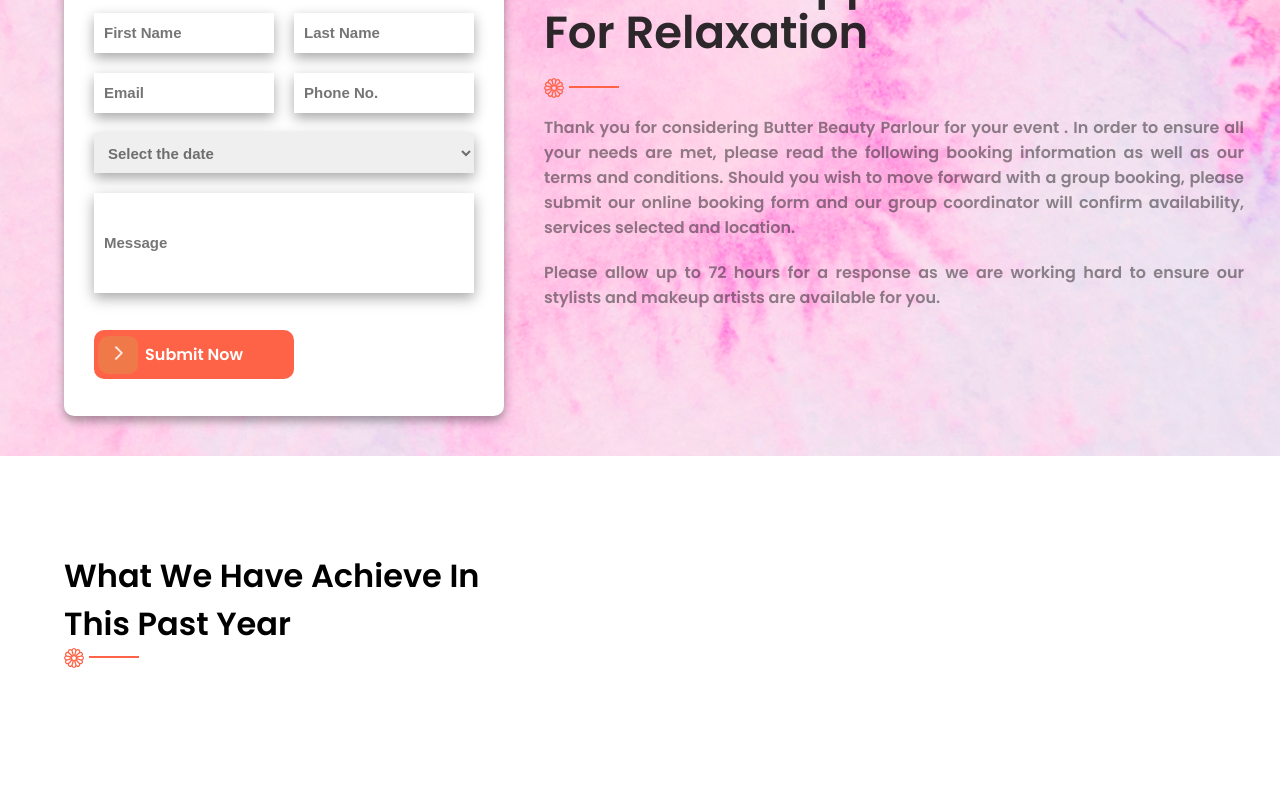
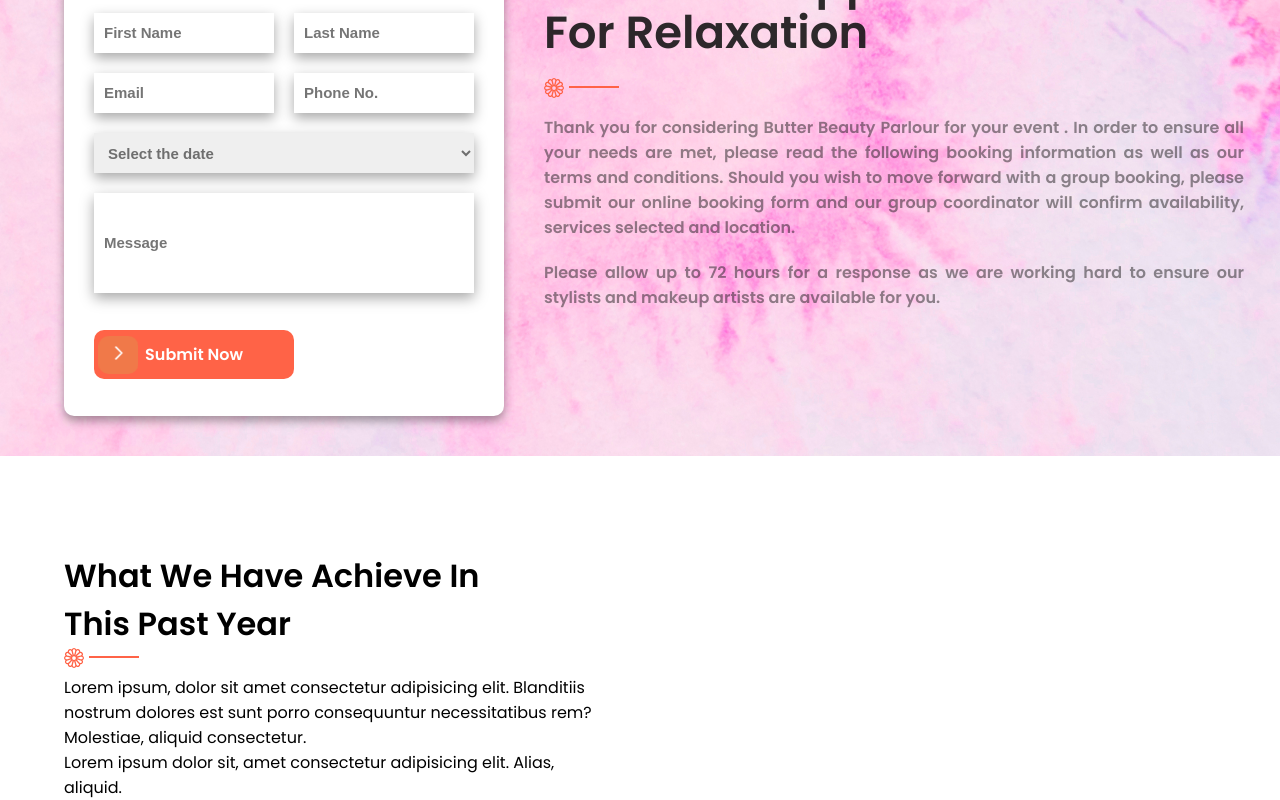
Before and after one commit to TamannaAfroz2666/Parlour-BD-Page, a React (Create React App) app: page / in a window 1280 px wide. Shown: the part 3367-4167 px from the top of the page. Before the commit the page ends 4042 px from the top, so only its background shows below. Built offline with nearby package versions, Linux system fonts and the light colour scheme; the HTML template or start-up script is replaced by a standard one.

Commit message:
base create on sample description of achieve

```diff
--- a/src/components/AchiveList/AchiveList.css
+++ b/src/components/AchiveList/AchiveList.css
@@ -16,6 +16,9 @@
     display: flex;
     gap: 20px;
 }
+.contentAcInfo{
+    width: 550px;
+}
 
 /* icon part  */
 
--- a/src/components/AchiveList/AchiveList.js
+++ b/src/components/AchiveList/AchiveList.js
@@ -24,6 +24,9 @@ const AchiveList = () => {
                             </div>
                             {/* icon Flower start */}
 
+                            <p className='desAchive'>Lorem ipsum, dolor sit amet consectetur adipisicing elit. Blanditiis nostrum dolores est sunt porro consequuntur necessitatibus rem? Molestiae, aliquid consectetur.</p>
+                            <p className='desAchive'>Lorem ipsum dolor sit, amet consectetur adipisicing elit. Alias, aliquid.</p>
+
 
                         </div>
                         <div className="imageAc">
```
